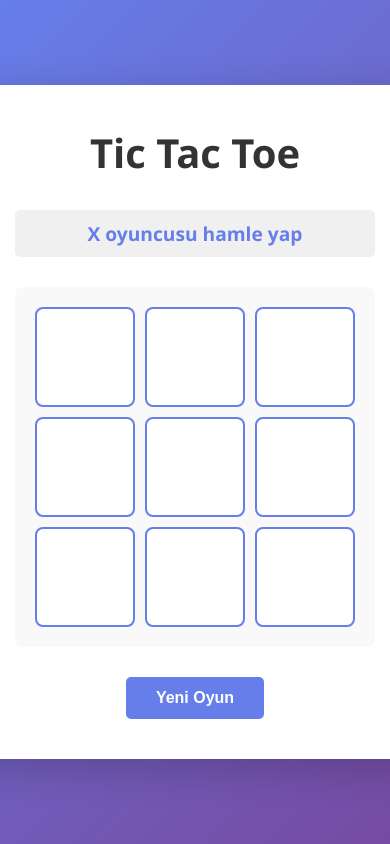
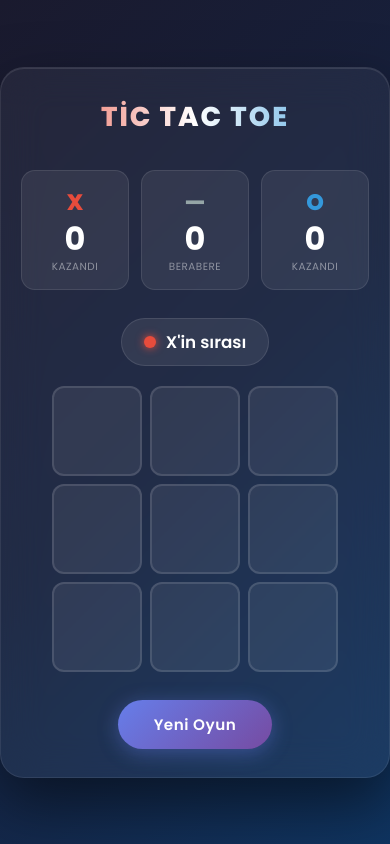
Before and after one commit to egowic/tictactoe, a Flask app: page / in a window 390 px wide. Run offline with Flask 3, Linux system fonts and the light colour scheme.

Commit message:
Redesign UI with modern dark theme, scores, animations and UX improvements
- Dark glassmorphism background with gradient
- X/O distinct colors (red/blue) with per-cell styling
- Winning cells highlight with gold pulse animation
- Pop-in animation when placing a mark
- Hover preview shows faded current player symbol
- Scoreboard tracking wins and draws per session
- Player turn dot indicator with color-coded status
- Poppins font, mobile-responsive layout
- Backend: winning_cells returned in game state

Co-Authored-By: Claude Sonnet 4.6 <noreply@anthropic.com>

```diff
--- a/web/app.py
+++ b/web/app.py
@@ -28,21 +28,22 @@ class GameLogic:
         for condition in win_conditions:
             if (self.board[condition[0]] == self.board[condition[1]] ==
                 self.board[condition[2]] != 0):
-                return self.board[condition[0]]
+                return self.board[condition[0]], condition
 
-        return 0
+        return 0, []
 
     def is_board_full(self):
         return all(cell != 0 for cell in self.board)
 
     def get_state(self):
-        winner = self.check_winner()
+        winner, winning_cells = self.check_winner()
         game_over = winner != 0 or self.is_board_full()
 
         return {
             'board': self.board,
             'current_player': self.current_player,
             'winner': winner,
+            'winning_cells': winning_cells,
             'game_over': game_over,
             'is_full': self.is_board_full()
         }
--- a/web/static/css/style.css
+++ b/web/static/css/style.css
@@ -5,8 +5,8 @@
 }
 
 body {
-    font-family: 'Segoe UI', Tahoma, Geneva, Verdana, sans-serif;
-    background: linear-gradient(135deg, #667eea 0%, #764ba2 100%);
+    font-family: 'Poppins', 'Segoe UI', Tahoma, Geneva, Verdana, sans-serif;
+    background: linear-gradient(135deg, #1a1a2e 0%, #16213e 50%, #0f3460 100%);
     min-height: 100vh;
     display: flex;
     justify-content: center;
@@ -14,83 +14,227 @@ body {
 }
 
 .container {
-    background: white;
-    padding: 40px;
-    border-radius: 10px;
-    box-shadow: 0 10px 40px rgba(0, 0, 0, 0.2);
+    background: rgba(255, 255, 255, 0.05);
+    backdrop-filter: blur(20px);
+    padding: 40px 50px;
+    border-radius: 24px;
+    box-shadow: 0 25px 60px rgba(0, 0, 0, 0.5), inset 0 1px 0 rgba(255,255,255,0.1);
     text-align: center;
+    border: 1px solid rgba(255, 255, 255, 0.08);
+    max-width: 480px;
+    width: 100%;
 }
 
 h1 {
-    color: #333;
-    margin-bottom: 30px;
-    font-size: 2.5em;
+    color: #fff;
+    margin-bottom: 32px;
+    font-size: 2.2em;
+    font-weight: 800;
+    letter-spacing: 2px;
+    text-transform: uppercase;
+    background: linear-gradient(90deg, #e74c3c, #fff, #3498db);
+    -webkit-background-clip: text;
+    -webkit-text-fill-color: transparent;
+    background-clip: text;
 }
 
-.info {
-    margin-bottom: 30px;
-    font-size: 1.2em;
+/* Scoreboard */
+.scoreboard {
+    display: flex;
+    justify-content: center;
+    gap: 12px;
+    margin-bottom: 28px;
 }
 
-#status {
-    color: #667eea;
-    font-weight: bold;
-    padding: 10px;
-    border-radius: 5px;
-    background-color: #f0f0f0;
+.score-item {
+    flex: 1;
+    background: rgba(255,255,255,0.07);
+    border-radius: 14px;
+    padding: 14px 8px;
+    border: 1px solid rgba(255,255,255,0.1);
+    transition: transform 0.2s ease;
 }
 
+.score-item:hover {
+    transform: translateY(-2px);
+}
+
+.score-symbol {
+    display: block;
+    font-size: 1.4em;
+    font-weight: 800;
+    margin-bottom: 4px;
+}
+
+.score-x .score-symbol { color: #e74c3c; }
+.score-o .score-symbol { color: #3498db; }
+.score-draw .score-symbol { color: #95a5a6; }
+
+.score-value {
+    display: block;
+    font-size: 2em;
+    font-weight: 700;
+    color: #fff;
+    line-height: 1;
+    margin-bottom: 4px;
+}
+
+.score-label {
+    display: block;
+    font-size: 0.65em;
+    color: rgba(255,255,255,0.45);
+    text-transform: uppercase;
+    letter-spacing: 0.5px;
+}
+
+/* Status bar */
+.status-bar {
+    margin-bottom: 20px;
+}
+
+.status-text {
+    display: inline-flex;
+    align-items: center;
+    gap: 10px;
+    color: #fff;
+    font-size: 1.05em;
+    font-weight: 600;
+    padding: 10px 22px;
+    background: rgba(255,255,255,0.08);
+    border-radius: 50px;
+    border: 1px solid rgba(255,255,255,0.1);
+    transition: all 0.3s ease;
+}
+
+.turn-dot {
+    width: 12px;
+    height: 12px;
+    border-radius: 50%;
+    display: inline-block;
+    transition: background 0.3s ease;
+}
+
+.turn-dot.x { background: #e74c3c; box-shadow: 0 0 8px #e74c3c; }
+.turn-dot.o { background: #3498db; box-shadow: 0 0 8px #3498db; }
+.turn-dot.draw { background: #95a5a6; }
+.turn-dot.win { background: #f1c40f; box-shadow: 0 0 8px #f1c40f; }
+
+/* Board */
 .board {
     display: grid;
-    grid-template-columns: repeat(3, 100px);
+    grid-template-columns: repeat(3, 110px);
     gap: 10px;
-    margin: 30px auto;
-    padding: 20px;
-    background: #f9f9f9;
-    border-radius: 8px;
+    margin: 0 auto 28px;
+    justify-content: center;
 }
 
 .cell {
-    width: 100px;
-    height: 100px;
-    background: white;
-    border: 2px solid #667eea;
-    border-radius: 8px;
-    font-size: 2.5em;
-    font-weight: bold;
+    width: 110px;
+    height: 110px;
+    background: rgba(255, 255, 255, 0.07);
+    border: 2px solid rgba(255,255,255,0.12);
+    border-radius: 16px;
+    font-size: 2.8em;
+    font-weight: 800;
     cursor: pointer;
     display: flex;
     justify-content: center;
     align-items: center;
-    transition: all 0.3s ease;
-    color: #333;
+    transition: background 0.2s ease, transform 0.15s ease, border-color 0.2s ease;
+    position: relative;
+    overflow: hidden;
+    color: #fff;
 }
 
-.cell:hover:not(.disabled) {
-    background: #f0f0f0;
-    transform: scale(1.05);
+.cell::before {
+    content: attr(data-preview);
+    position: absolute;
+    font-size: 1em;
+    font-weight: 800;
+    opacity: 0;
+    transition: opacity 0.2s ease;
+    pointer-events: none;
+}
+
+.cell.preview-x::before { color: rgba(231, 76, 60, 0.35); }
+.cell.preview-o::before { color: rgba(52, 152, 219, 0.35); }
+.cell:hover.preview-x::before,
+.cell:hover.preview-o::before { opacity: 1; }
+
+.cell.x {
+    color: #e74c3c;
+    border-color: rgba(231, 76, 60, 0.4);
+    background: rgba(231, 76, 60, 0.08);
+    animation: popIn 0.25s cubic-bezier(0.34, 1.56, 0.64, 1);
+}
+
+.cell.o {
+    color: #3498db;
+    border-color: rgba(52, 152, 219, 0.4);
+    background: rgba(52, 152, 219, 0.08);
+    animation: popIn 0.25s cubic-bezier(0.34, 1.56, 0.64, 1);
+}
+
+.cell:hover:not(.disabled):not(.x):not(.o) {
+    background: rgba(255,255,255,0.12);
+    border-color: rgba(255,255,255,0.25);
+    transform: scale(1.04);
 }
 
 .cell.disabled {
     cursor: not-allowed;
 }
 
+.cell.winning {
+    animation: winPulse 0.6s ease forwards;
+    border-color: #f1c40f !important;
+    background: rgba(241, 196, 15, 0.15) !important;
+    box-shadow: 0 0 20px rgba(241, 196, 15, 0.4);
+}
+
+/* Button */
 .reset-btn {
-    background: #667eea;
+    background: linear-gradient(135deg, #667eea, #764ba2);
     color: white;
     border: none;
-    padding: 12px 30px;
-    font-size: 1em;
-    border-radius: 5px;
+    padding: 13px 36px;
+    font-size: 0.95em;
+    font-family: 'Poppins', sans-serif;
+    font-weight: 600;
+    letter-spacing: 0.5px;
+    border-radius: 50px;
     cursor: pointer;
-    transition: background 0.3s ease;
-    font-weight: bold;
+    transition: all 0.3s ease;
+    box-shadow: 0 4px 20px rgba(102, 126, 234, 0.4);
 }
 
 .reset-btn:hover {
-    background: #764ba2;
+    transform: translateY(-2px);
+    box-shadow: 0 8px 28px rgba(102, 126, 234, 0.55);
 }
 
 .reset-btn:active {
-    transform: scale(0.98);
+    transform: translateY(0) scale(0.97);
 }
+
+/* Animations */
+@keyframes popIn {
+    0%   { transform: scale(0.4); opacity: 0; }
+    70%  { transform: scale(1.08); }
+    100% { transform: scale(1); opacity: 1; }
+}
+
+@keyframes winPulse {
+    0%   { transform: scale(1); }
+    40%  { transform: scale(1.1); }
+    70%  { transform: scale(0.97); }
+    100% { transform: scale(1.05); }
+}
+
+/* Mobile */
+@media (max-width: 520px) {
+    .container { padding: 28px 20px; }
+    h1 { font-size: 1.7em; }
+    .board { grid-template-columns: repeat(3, 90px); gap: 8px; }
+    .cell { width: 90px; height: 90px; font-size: 2.3em; border-radius: 12px; }
+}
--- a/web/static/js/game.js
+++ b/web/static/js/game.js
@@ -1,65 +1,104 @@
-const board = document.getElementById('board');
 const cells = document.querySelectorAll('.cell');
-const status = document.getElementById('status');
+const statusText = document.getElementById('statusText');
+const turnDot = document.getElementById('turnDot');
 const resetBtn = document.getElementById('resetBtn');
+const scoreX = document.getElementById('scoreX');
+const scoreO = document.getElementById('scoreO');
+const scoreDraw = document.getElementById('scoreDraw');
 
 let gameState = null;
+let scores = { x: 0, o: 0, draw: 0 };
+let currentPlayer = 1;
 
 async function initGame() {
     const response = await fetch('/api/state');
     gameState = await response.json();
+    currentPlayer = gameState.current_player;
     updateUI();
 }
 
 async function makeMove(index) {
-    if (gameState.game_over || gameState.board[index] !== 0) {
-        return;
-    }
+    if (gameState.game_over || gameState.board[index] !== 0) return;
 
     const response = await fetch('/api/move', {
         method: 'POST',
-        headers: {
-            'Content-Type': 'application/json'
-        },
+        headers: { 'Content-Type': 'application/json' },
         body: JSON.stringify({ position: index })
     });
 
     gameState = await response.json();
+    currentPlayer = gameState.current_player;
+
+    if (gameState.winner) scores[gameState.winner === 1 ? 'x' : 'o']++;
+    else if (gameState.game_over && gameState.is_full) scores.draw++;
+
+    updateScores();
     updateUI();
 }
 
 async function resetGame() {
-    const response = await fetch('/api/reset', {
-        method: 'POST'
-    });
-
+    const response = await fetch('/api/reset', { method: 'POST' });
     gameState = await response.json();
+    currentPlayer = gameState.current_player;
     updateUI();
 }
 
 function updateUI() {
-    // Update cells
     cells.forEach((cell, index) => {
         const value = gameState.board[index];
-        cell.textContent = value === 1 ? 'X' : value === 2 ? 'O' : '';
+        const symbol = value === 1 ? 'X' : value === 2 ? 'O' : '';
 
-        if (gameState.game_over) {
-            cell.classList.add('disabled');
-        } else {
-            cell.classList.remove('disabled');
+        if (symbol !== cell.textContent) {
+            cell.textContent = symbol;
+            if (symbol) {
+                cell.classList.add(symbol.toLowerCase());
+            } else {
+                cell.classList.remove('x', 'o');
+            }
         }
+
+        cell.classList.toggle('disabled', gameState.game_over || value !== 0);
+        cell.classList.remove('winning', 'preview-x', 'preview-o');
+        cell.removeAttribute('data-preview');
     });
 
-    // Update status
+    if (gameState.winning_cells && gameState.winning_cells.length) {
+        gameState.winning_cells.forEach(i => cells[i].classList.add('winning'));
+    }
+
+    if (!gameState.game_over) {
+        const previewClass = currentPlayer === 1 ? 'preview-x' : 'preview-o';
+        const previewSymbol = currentPlayer === 1 ? 'X' : 'O';
+        cells.forEach(cell => {
+            if (!cell.textContent) {
+                cell.classList.add(previewClass);
+                cell.setAttribute('data-preview', previewSymbol);
+            }
+        });
+    }
+
+    updateStatus();
+}
+
+function updateStatus() {
     if (gameState.winner) {
-        const winnerSymbol = gameState.winner === 1 ? 'X' : 'O';
-        status.textContent = `🎉 ${winnerSymbol} oyuncusu kazandı!`;
+        const sym = gameState.winner === 1 ? 'X' : 'O';
+        statusText.textContent = `${sym} kazandı!`;
+        turnDot.className = 'turn-dot win';
     } else if (gameState.is_full) {
-        status.textContent = '🤝 Oyun berabere bitti!';
+        statusText.textContent = 'Berabere!';
+        turnDot.className = 'turn-dot draw';
     } else {
-        const playerSymbol = gameState.current_player === 1 ? 'X' : 'O';
-        status.textContent = `${playerSymbol} oyuncusu hamle yap`;
+        const sym = currentPlayer === 1 ? 'X' : 'O';
+        statusText.textContent = `${sym}'in sırası`;
+        turnDot.className = `turn-dot ${sym.toLowerCase()}`;
     }
+}
+
+function updateScores() {
+    scoreX.textContent = scores.x;
+    scoreO.textContent = scores.o;
+    scoreDraw.textContent = scores.draw;
 }
 
 cells.forEach((cell, index) => {
@@ -68,5 +107,4 @@ cells.forEach((cell, index) => {
 
 resetBtn.addEventListener('click', resetGame);
 
-// Initialize game on page load
 initGame();
--- a/web/templates/index.html
+++ b/web/templates/index.html
@@ -4,14 +4,37 @@
     <meta charset="UTF-8">
     <meta name="viewport" content="width=device-width, initial-scale=1.0">
     <title>Tic Tac Toe</title>
+    <link rel="preconnect" href="https://fonts.googleapis.com">
+    <link href="https://fonts.googleapis.com/css2?family=Poppins:wght@400;600;700;800&display=swap" rel="stylesheet">
     <link rel="stylesheet" href="{{ url_for('static', filename='css/style.css') }}">
 </head>
 <body>
     <div class="container">
         <h1>Tic Tac Toe</h1>
 
-        <div class="info">
-            <div id="status">X oyuncusu başla</div>
+        <div class="scoreboard">
+            <div class="score-item score-x">
+                <span class="score-symbol">X</span>
+                <span class="score-value" id="scoreX">0</span>
+                <span class="score-label">Kazandı</span>
+            </div>
+            <div class="score-item score-draw">
+                <span class="score-symbol">—</span>
+                <span class="score-value" id="scoreDraw">0</span>
+                <span class="score-label">Berabere</span>
+            </div>
+            <div class="score-item score-o">
+                <span class="score-symbol">O</span>
+                <span class="score-value" id="scoreO">0</span>
+                <span class="score-label">Kazandı</span>
+            </div>
+        </div>
+
+        <div class="status-bar">
+            <div id="status" class="status-text">
+                <span class="turn-dot" id="turnDot"></span>
+                <span id="statusText">X'in sırası</span>
+            </div>
         </div>
 
         <div class="board" id="board">
```
